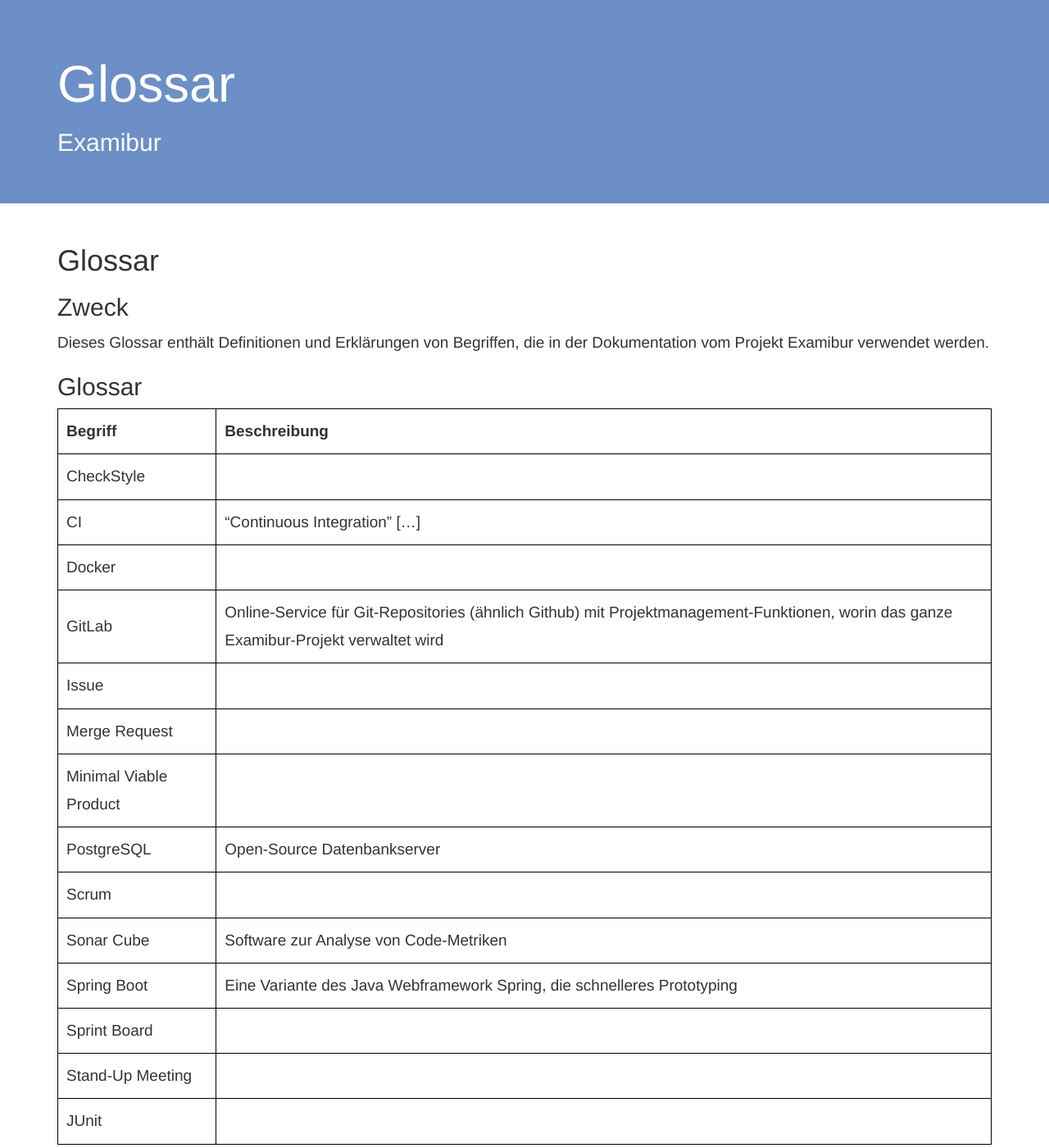
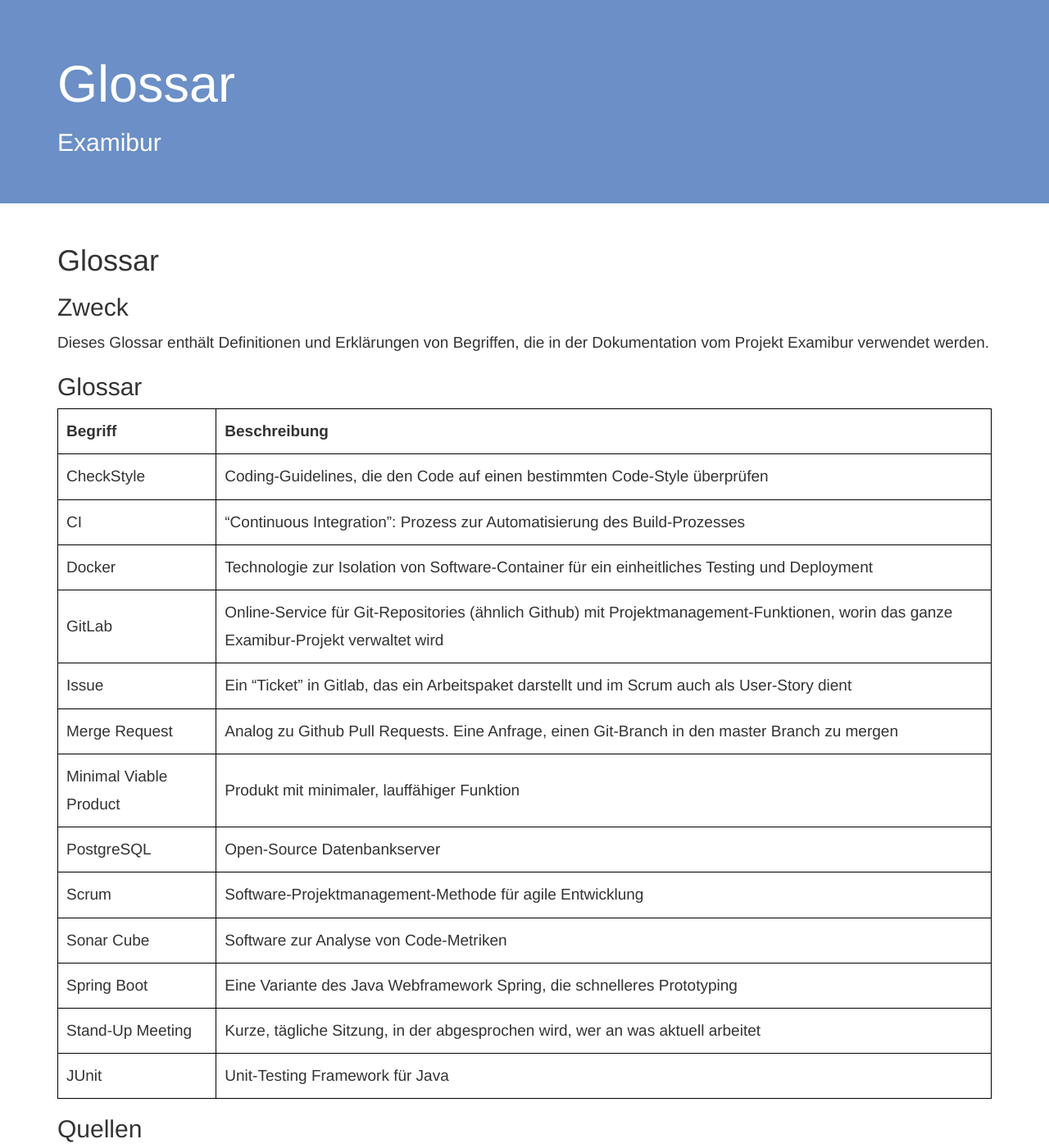
Before and after one commit to Examibur/examibur, a Jekyll site: the page built from docs/projektplan/glossar.md, in a window 1280 px wide and 1400 px high. Shown: the whole window at 82% size. Built offline with Jekyll 4.4.1, drawn with Linux system fonts in a browser that asks for light colours; nearby versions of some CDN libraries; Markdown is read by kramdown in place of the engine named in the settings.

Commit message:
updated glossar

```diff
--- a/docs/projektplan/glossar.md
+++ b/docs/projektplan/glossar.md
@@ -11,19 +11,18 @@
 
 Begriff                     |  Beschreibung
 ----------------------------|----------------
- CheckStyle                 |
- CI                         | "Continuous Integration" [...]
- Docker                     |
+ CheckStyle                 | Coding-Guidelines, die den Code auf einen bestimmten Code-Style überprüfen
+ CI                         | "Continuous Integration": Prozess zur Automatisierung des Build-Prozesses
+ Docker                     | Technologie zur Isolation von Software-Container für ein einheitliches Testing und Deployment
  GitLab                     | Online-Service für Git-Repositories (ähnlich Github) mit Projektmanagement-Funktionen, worin das ganze Examibur-Projekt verwaltet wird
- Issue                      |
- Merge Request              |
- Minimal Viable Product     |
+ Issue                      | Ein "Ticket" in Gitlab, das ein Arbeitspaket darstellt und im Scrum auch als User-Story dient
+ Merge Request              | Analog zu Github Pull Requests. Eine Anfrage, einen Git-Branch in den master Branch zu mergen
+ Minimal Viable Product     | Produkt mit minimaler, lauffähiger Funktion
  PostgreSQL                 | Open-Source Datenbankserver
- Scrum                      |
+ Scrum                      | Software-Projektmanagement-Methode für agile Entwicklung
  Sonar Cube                 | Software zur Analyse von Code-Metriken
  Spring Boot                | Eine Variante des Java Webframework Spring, die schnelleres Prototyping
- Sprint Board               |
- Stand-Up Meeting           |
- JUnit                      |
+ Stand-Up Meeting           | Kurze, tägliche Sitzung, in der abgesprochen wird, wer an was aktuell arbeitet
+ JUnit                      | Unit-Testing Framework für Java
 
 ## Quellen
```
